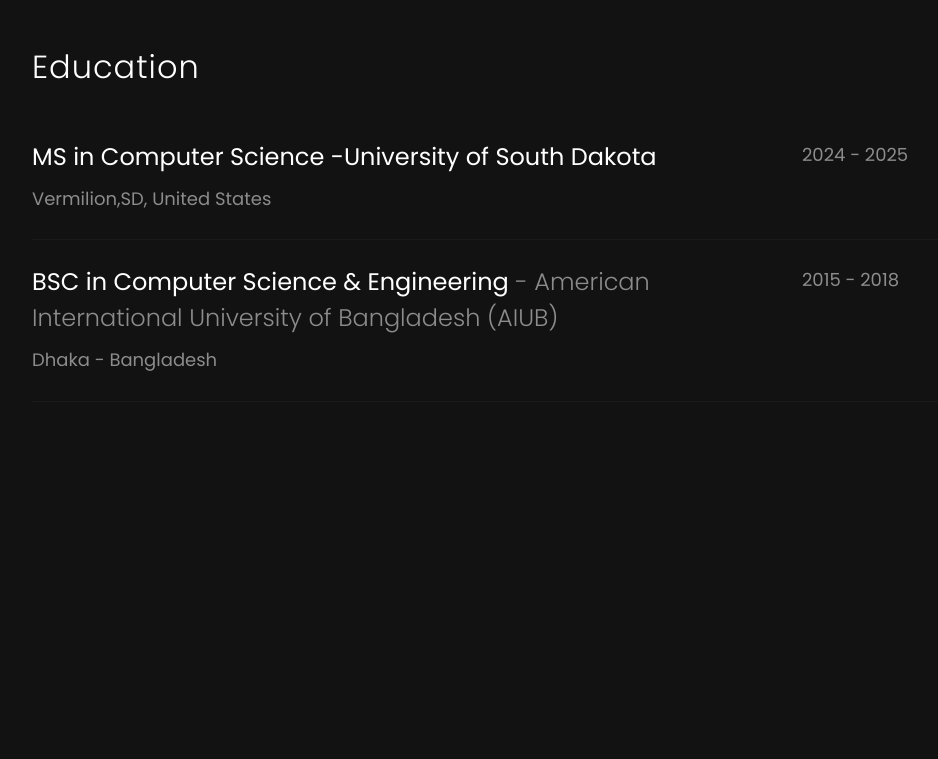
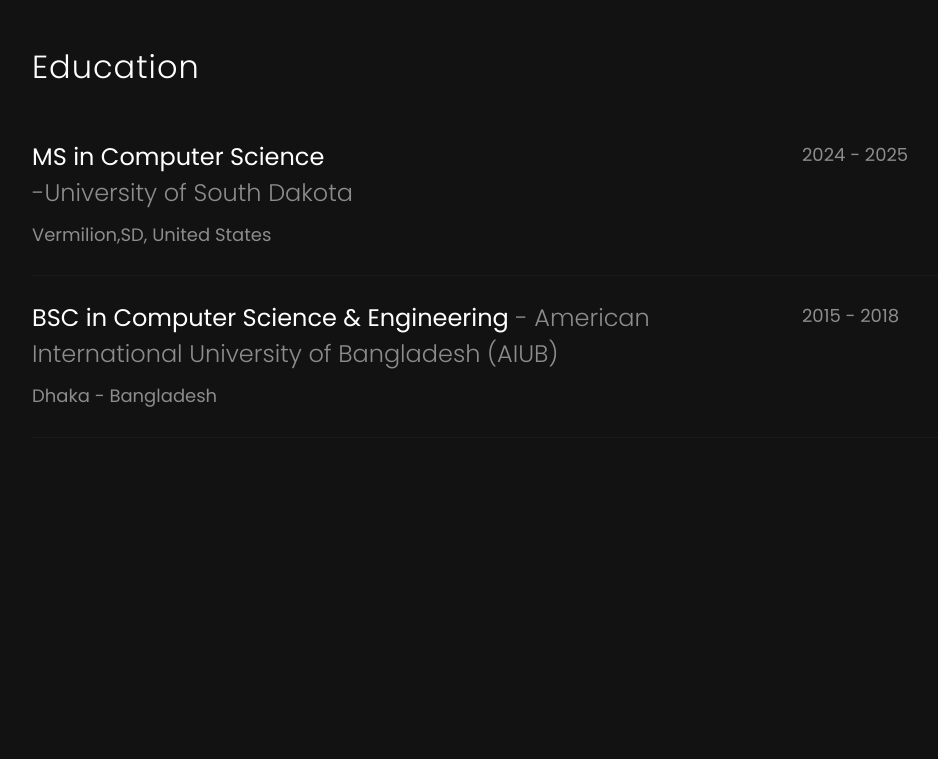
Before and after one commit to Nahiyan47/nahiyan47.github.io, a plain HTML site: page index.html in a window 1280 px wide. Shown: the part 2380-3139 px from the top of the page, without its empty margins (243-1181 px from the left). Drawn offline with nearby package versions, Linux system fonts and the light colour scheme; some packages are replaced by stand-ins of ours; no server answers; files whose address does not match are found by name.

Commit message:
Update index.html

```diff
--- a/index.html
+++ b/index.html
@@ -213,7 +213,7 @@ html {
                 <h2 class="mb-4">Education</h2>
                 <div class="exp-wrap py-4">
                   <div class="desc">
-                    <h4>MS in Computer Science <br<span> -University of South Dakota</span> </h4>
+                    <h4>MS in Computer Science <br><span> -University of South Dakota</span> </h4>
                     <p class="location">Vermilion,SD, United States</p>
                   </div>
                   <div class="year">
```
